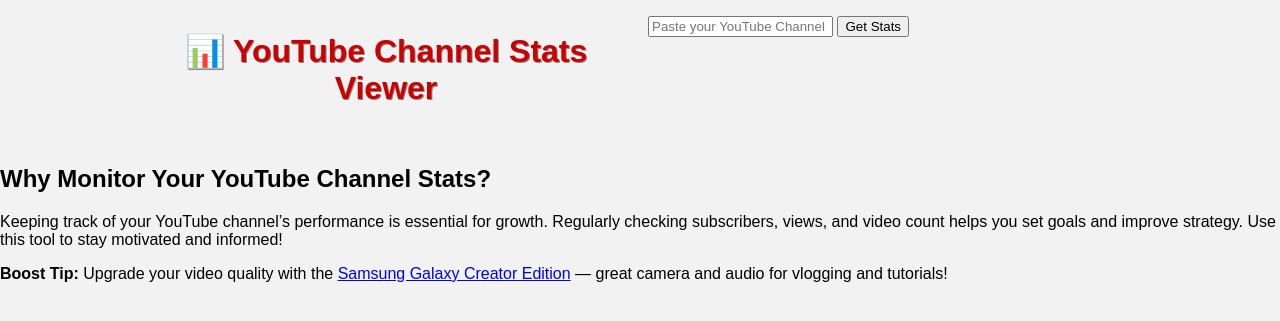
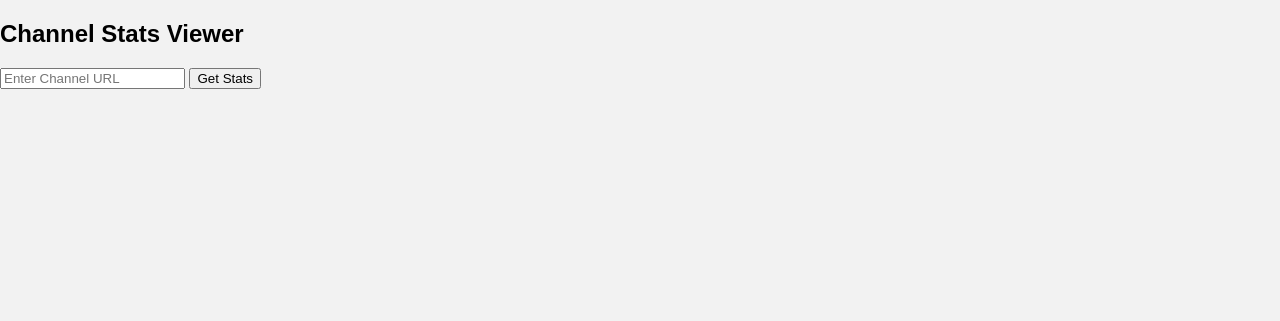
Before and after one commit to sandeep780049/yt-tool-box, a Flask app: page /stats in a window 1280 px wide. Shown: the part 100-421 px from the top of the page. Run offline with Flask 3, Linux system fonts and the light colour scheme.

Commit message:
Update stats.html

```diff
--- a/templates/stats.html
+++ b/templates/stats.html
@@ -1,36 +1,18 @@
 {% extends "layout.html" %}
+{% block title %}Channel Stats Viewer{% endblock %}
 {% block content %}
-<div class="tool-container">
-    <h1 class="tool-heading">📊 YouTube Channel Stats Viewer</h1>
-    <form method="POST">
-        <input type="text" name="channel_url" placeholder="Paste your YouTube Channel URL..." required>
-        <button type="submit">Get Stats</button>
-    </form>
-
-    {% if stats %}
-        <div class="output-box">
-            <h2>📈 Channel Statistics:</h2>
-            <textarea readonly id="statsOutput">
-Channel Name: {{ stats.name }}
-Subscribers: {{ stats.subscribers }}
-Total Views: {{ stats.views }}
-Total Videos: {{ stats.videos }}
-            </textarea>
-
-            <div class="button-row">
-                <button onclick="copyToClipboard('statsOutput')">📋 Copy Stats</button>
-                <a href="/download?type=stats" class="download-btn">⬇️ Download</a>
-            </div>
-        </div>
-    {% endif %}
-</div>
-
-<div class="info-section">
-    <h2>Why Monitor Your YouTube Channel Stats?</h2>
-    <p>Keeping track of your YouTube channel’s performance is essential for growth. Regularly checking subscribers, views, and video count helps you set goals and improve strategy. Use this tool to stay motivated and informed!</p>
-
-    <p><strong>Boost Tip:</strong> Upgrade your video quality with the <a href="https://amzn.to/45q05Uz" target="_blank">Samsung Galaxy Creator Edition</a> — great camera and audio for vlogging and tutorials!</p>
-</div>
-
-<script src="{{ url_for('static', filename='script.js') }}"></script>
+<h2 class="tool-heading">Channel Stats Viewer</h2>
+<form method="POST" action="/stats" class="form">
+    <input type="text" name="channel_url" placeholder="Enter Channel URL" required class="input-field">
+    <button type="submit" class="btn">Get Stats</button>
+</form>
+{% if stats %}
+    <div class="result">
+        <h3>Channel Stats:</h3>
+        <p><strong>Name:</strong> {{ stats.name }}</p>
+        <p><strong>Subscribers:</strong> {{ stats.subscribers }}</p>
+        <p><strong>Total Views:</strong> {{ stats.views }}</p>
+        <p><strong>Videos:</strong> {{ stats.videos }}</p>
+    </div>
+{% endif %}
 {% endblock %}
```
